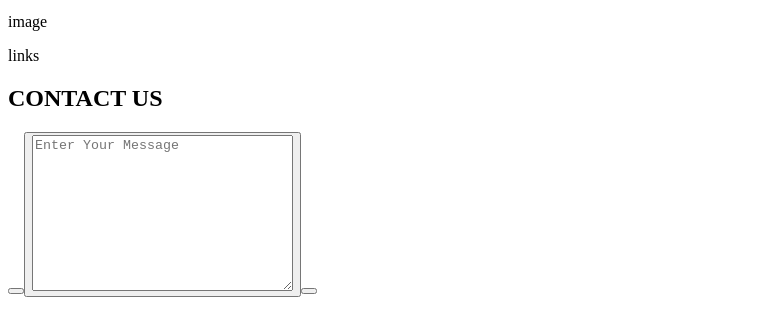
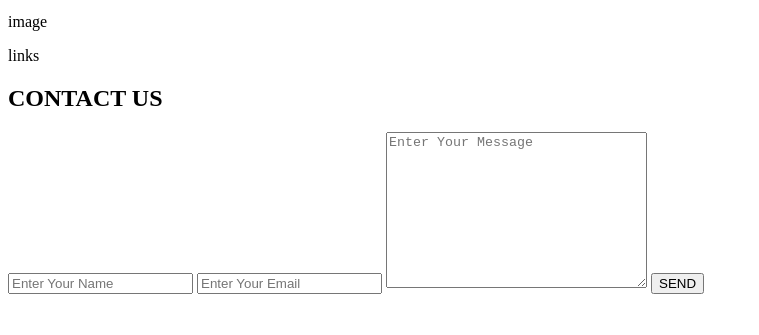
Before and after one commit to lab-antwerp-1/pc-group2, a website: page index.html in a window 1280 px wide. Shown: the part 135-470 px from the top of the page, without its empty margins (0-759 px from the left). Drawn offline with Linux system fonts and the light colour scheme.

```diff
--- a/index.html
+++ b/index.html
@@ -22,10 +22,10 @@
    <section id="contact">
      <h1 class="headings">CONTACT US</h1>
    <form action="" class="form">
-    <button type="text" name="name" class="input" placeholder="Enter Your Name">
-    <button type="email" name="email" class="input" placeholder="Enter Your Email">
+    <input type="text" name="name" class="button" placeholder="Enter Your Name">
+    <input type="email" name="email" class="button" placeholder="Enter Your Email">
     <textarea name="msg" id="msg" cols="30" rows="10" placeholder="Enter Your Message"></textarea>
-    <button type="submit" value="SEND" id="send">
+    <input type="submit" value="SEND" id="send">
    </form>
    </section>
   </body>
```
